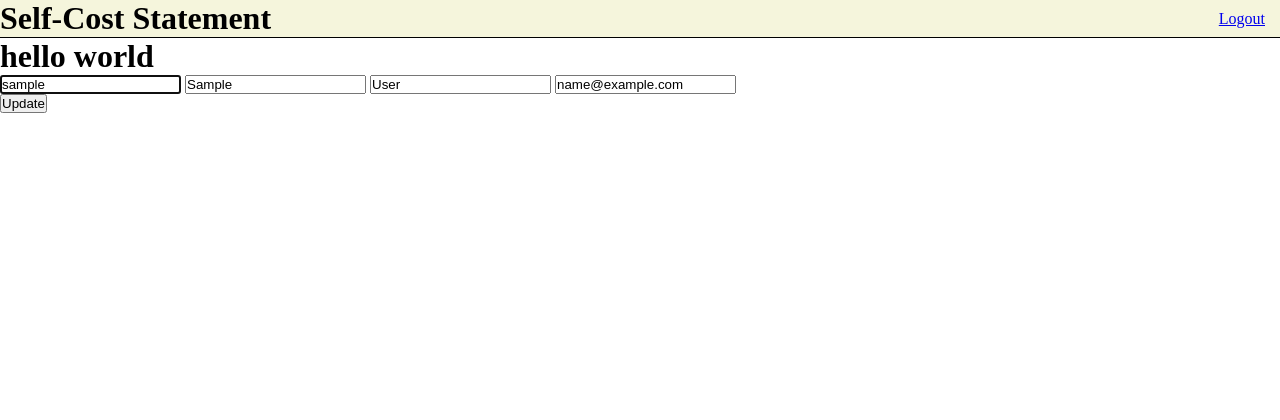
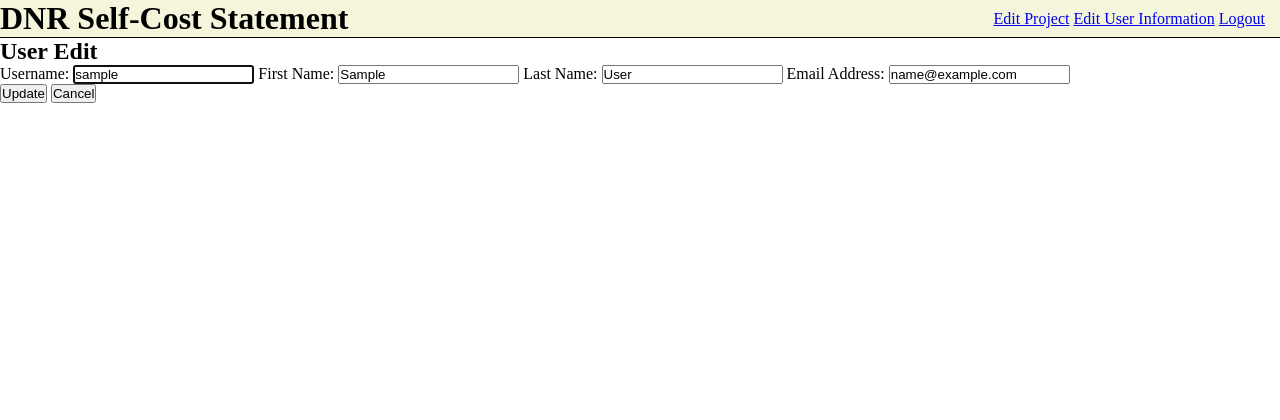
Before and after one commit to nistalb/DNR, a Django app: page /register/edit in a window 1280 px wide. Shown: the top 420 px of the page. Run offline with Django 3.2, Linux system fonts and the light colour scheme; the visitor is signed in with stand-in values (Sample User, id 1); data comes from the database, SQL or seed files in the repository.

Commit message:
adds labor edit

```diff
--- a/main_app/forms.py
+++ b/main_app/forms.py
@@ -11,7 +11,7 @@ class NewUserForm(UserCreationForm):
 class ProjectForm(ModelForm):
     class Meta:
         model = Project
-        fields = ('description', 'date', 'url', 'street', 'city', 'state', 'zip_code')
+        fields = ('description', 'date', 'url', 'street', 'city', 'state', 'zip_code', 'reimbursement', 'expiration_date')
 
 class LaborForm(ModelForm):
     class Meta:
--- a/main_app/models.py
+++ b/main_app/models.py
@@ -12,6 +12,8 @@ class Project(models.Model):
     city = models.CharField(max_length=200)
     state = models.CharField(max_length=200)
     zip_code = models.CharField(max_length=11)
+    reimbursement = models.DecimalField(max_digits=6, decimal_places=2)
+    expiration_date = models.DateField(null=True, help_text='Date cost share agreement expires')
     user = models.OneToOneField(User, on_delete=models.CASCADE)
 
     def __str__(self):
--- a/main_app/templates/base.html
+++ b/main_app/templates/base.html
@@ -14,9 +14,13 @@
 <body>
     <header>
         <div>
-            <h1 id="header_title">Self-Cost Statement</h1>
+            <h1 id="header_title">DNR Self-Cost Statement</h1>
             <div id="header_links">
-                <a href="{% url 'logout' %}">Logout</a>
+                {% if user.is_authenticated %}
+                    <a href="{% url 'project_edit' %} ">Edit Project</a>
+                    <a href="{% url 'register_edit' %}">Edit User Information</a>
+                    <a href="{% url 'logout' %}">Logout</a>
+                {% endif %}
             </div>
         </div>
     </header>
--- a/main_app/templates/project/edit.html
+++ b/main_app/templates/project/edit.html
@@ -1,7 +1,7 @@
 {% extends 'base.html' %}
 {% block content %}
 
-<h1>hello project edit</h1>
+<h2>Project Edit</h2>
 
 <form action="{% url 'project_edit' %}" method="post">
     {% csrf_token %}
@@ -10,6 +10,10 @@
         {{project_form.description}}
         <label for="">Date:</label>
         {{project_form.date}}
+        <label for="">Reimbursement Amount:</label>
+        {{project_form.reimbursement}}
+        <label for="">Expiration Date:</label>
+        {{project_form.expiration_date}}
         <label for="">Street:</label>
         {{project_form.street}}
         <label for="">City:</label>
--- a/main_app/templates/register/edit.html
+++ b/main_app/templates/register/edit.html
@@ -1,17 +1,24 @@
 {% extends 'base.html' %}
 {% block content%}
 
-<h1>hello world</h1>
+<h2>User Edit</h2>
 
 <form action="{% url 'register_edit' %}" method="post">
     {% csrf_token %}
     <div>
+        <label for="">Username:</label>
         {{user_form.username}}
+        <label for="">First Name:</label>
         {{user_form.first_name}}
+        <label for="">Last Name:</label>
         {{user_form.last_name}}
+        <label for="">Email Address:</label>
         {{user_form.email}}
     </div>
     <input type="submit" value="Update">
+    <a href="{% url 'landing' %}">
+        <button>Cancel</button>
+    </a>
 </form>
 
 {% endblock %}
--- a/main_app/urls.py
+++ b/main_app/urls.py
@@ -10,4 +10,6 @@ path('landing/', views.landing, name='landing'),
 path('project/create', views.project_create, name='project_create'),
 path('project/edit', views.project_edit, name='project_edit'),
 path('labor/create', views.labor_create, name='labor_create'),
+path('labor/<int:labor_id>/edit', views.labor_edit, name='labor_edit'),
+
 ]
--- a/main_app/views.py
+++ b/main_app/views.py
@@ -44,7 +44,6 @@ def register_edit(request):
 
 # ==== LANDING ====
 def landing(request):
-
     user = User.objects.get(id=request.user.id)
     project = Project.objects.get(user_id=request.user.id)
     labor = Labor.objects.filter(project_id=project.id).order_by('date')
@@ -91,3 +90,15 @@ def labor_create(request):
             labor.project = project
             labor.save()
             return redirect('landing')
+
+def labor_edit(request, labor_id):
+    labor = Labor.objects.get(id=labor_id)
+    if request.method == 'POST':
+        labor_form = LaborForm(request.POST, instance=labor)
+        if labor_form.is_valid:
+            labor_form.save()
+            return redirect('landing')
+
+    labor_form = LaborForm(instance=labor)
+    context = {'labor_form': labor_form, 'labor': labor}
+    return render(request, 'labor/edit.html', context)
```
Also changed, not shown: main_app/templates/labor/edit.html (added, +15 -0 lines), main_app/templates/landing.html (+8 -4 lines), main_app/migrations/0005_auto_20210513_2254.py (added).
